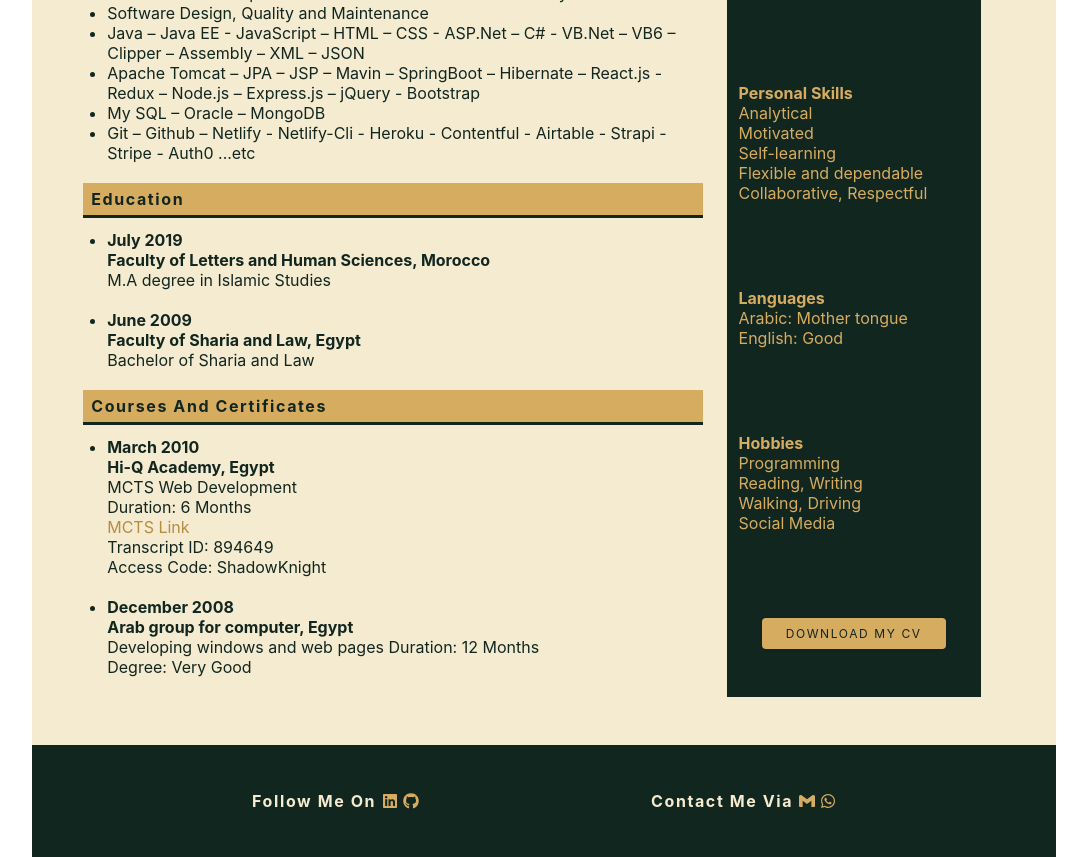
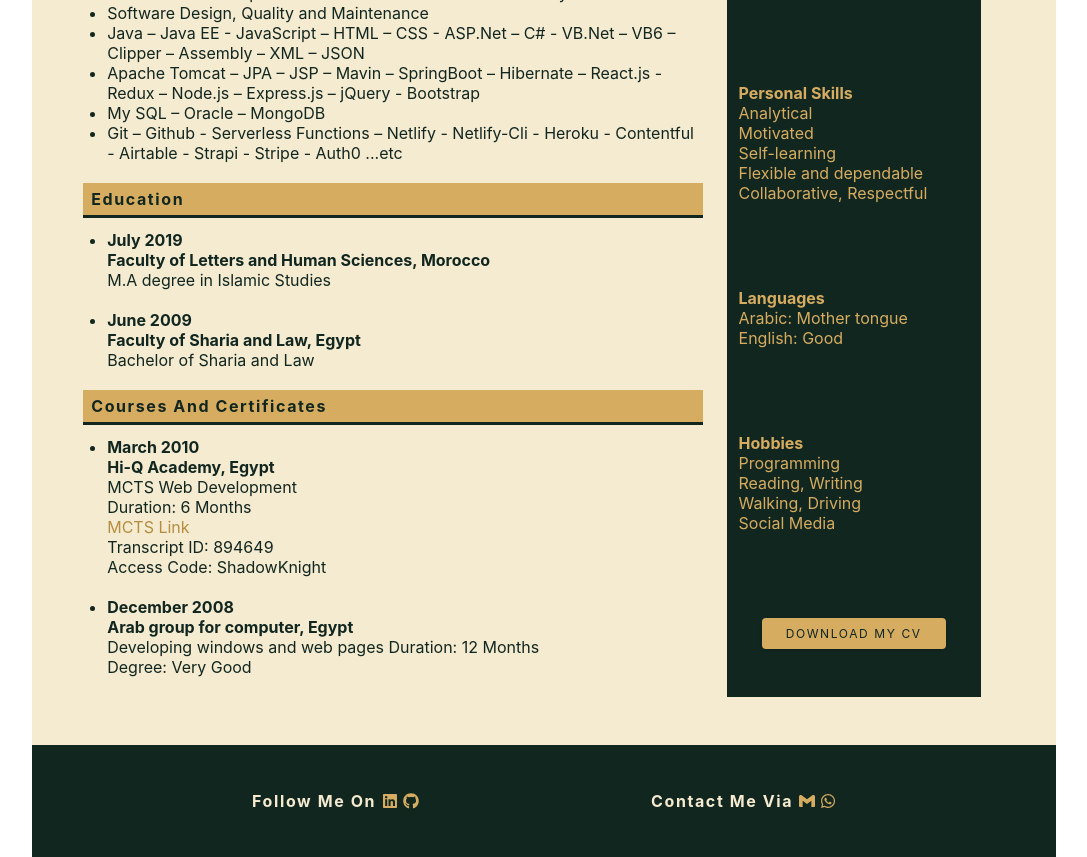
Before and after one commit to Ahmed-AlSharkawy/00-my-react-portfolio, a React (Create React App) app: page /about in a window 1280 px wide. Shown: the part 780-1637 px from the top of the page, without its empty margins (96-1183 px from the left). Built offline with nearby package versions, Linux system fonts and the light colour scheme.

Commit message:
cv update

```diff
--- a/src/Pages/AboutMe.js
+++ b/src/Pages/AboutMe.js
@@ -56,8 +56,8 @@
             </li>
             <li>My SQL – Oracle – MongoDB</li>
             <li>
-              Git – Github – Netlify - Netlify-Cli - Heroku - Contentful -
-              Airtable - Strapi - Stripe - Auth0 ...etc
+              Git – Github - Serverless Functions – Netlify - Netlify-Cli -
+              Heroku - Contentful - Airtable - Strapi - Stripe - Auth0 ...etc
             </li>
           </ul>
           <h5>Education</h5>
```
